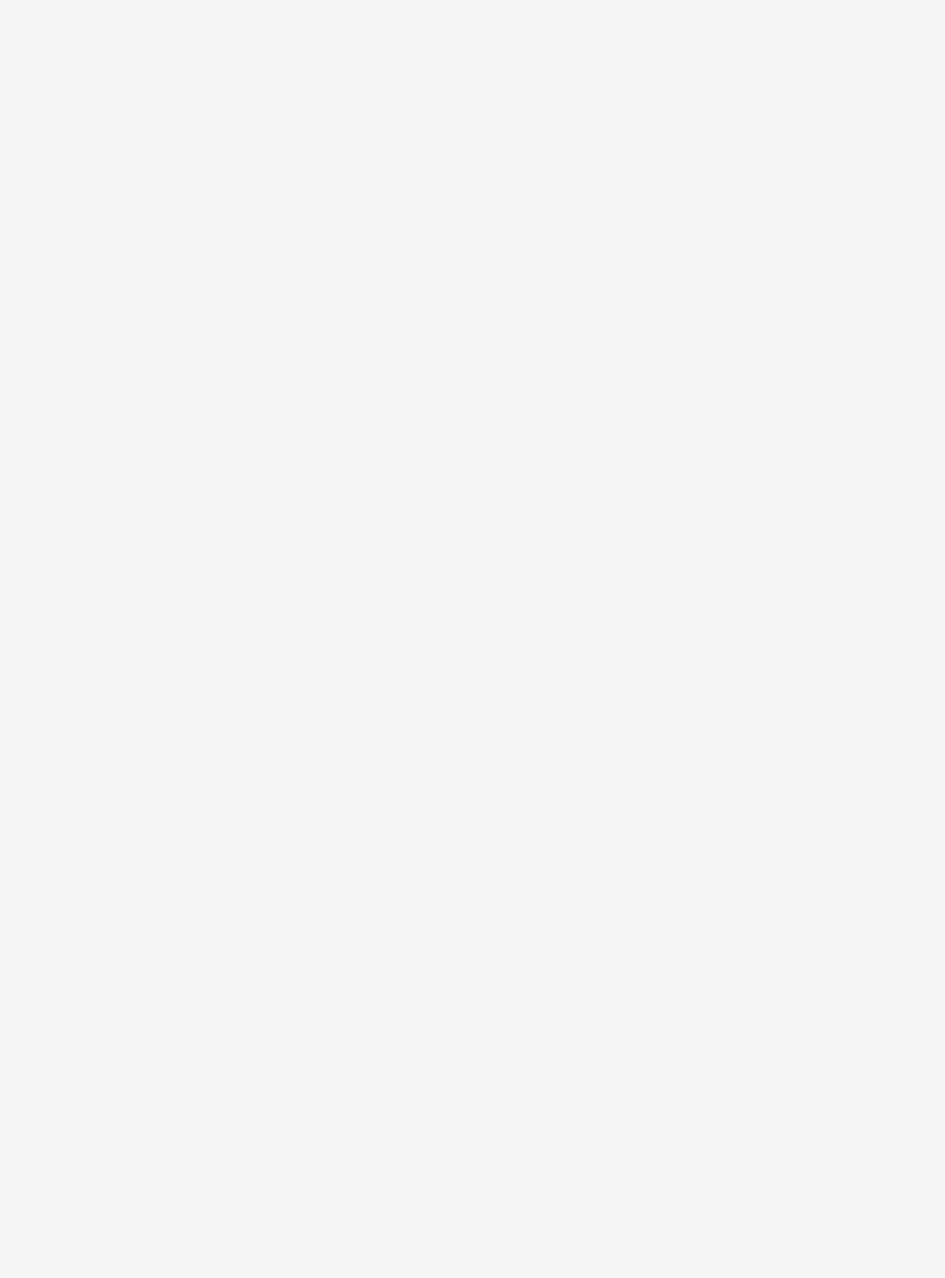
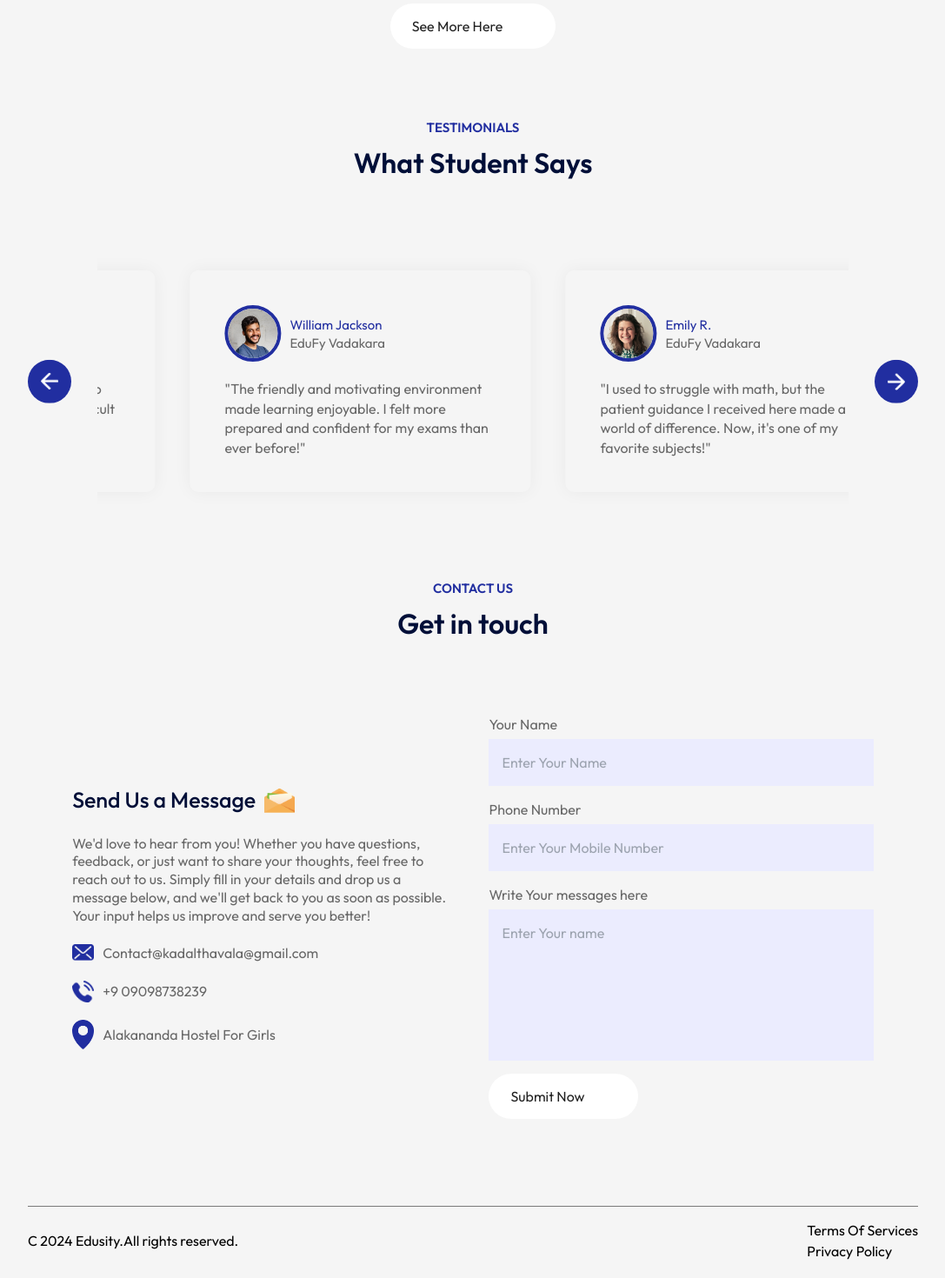
Before and after one commit to Dhaliyanoushad/Educational-Site, a React (Vite) app: page / in a window 1280 px wide. Shown: the part 2500-3970 px from the top of the page at 87% size, without its empty margins (96-1183 px from the left). Before the commit the page ends 2147 px from the top, so only its background shows below. Built offline with nearby package versions, Linux system fonts and the light colour scheme.

Commit message:
Blah Blah

```diff
--- a/index.html
+++ b/index.html
@@ -3,7 +3,8 @@
   <head>
     <meta charset="UTF-8" />
     <meta name="viewport" content="width=device-width, initial-scale=1.0" />
-    <title>Edufy-Learn Better</title>
+    <link rel="shortcut icon" href="logo.png" />
+    <title>Edusity-Learn Better</title>
   </head>
   <body>
     <div id="root"></div>
--- a/package.json
+++ b/package.json
@@ -11,7 +11,8 @@
   },
   "dependencies": {
     "react": "^18.3.1",
-    "react-dom": "^18.3.1"
+    "react-dom": "^18.3.1",
+    "react-scroll": "^1.9.0"
   },
   "devDependencies": {
     "@eslint/js": "^9.11.1",
--- a/src/App.jsx
+++ b/src/App.jsx
@@ -4,6 +4,10 @@ import Hero from "./components/Hero/Hero";
 import Programs from "./components/Programs/Programs";
 import Title from "./components/Title/Title";
 import About from "./components/About/About";
+import Campus from "./components/Campus/Campus";
+import Testi from "./components/Testimonials/Testi";
+import Contact from "./components/Contact/Contact";
+import Footer from "./components/Footer/Footer";
 
 const App = () => {
   return (
@@ -15,6 +19,12 @@ const App = () => {
         <Programs />
         <About />
         <Title subtitle="Gallery" title="Campus Photos" />
+        <Campus />
+        <Title subtitle="Testimonials" title="What Student Says" />
+        <Testi />
+        <Title subtitle="Contact Us" title="Get in touch" />
+        <Contact />
+        <Footer />
       </div>
     </div>
   );
```
Also changed, not shown: logo.png (added), 1 other file (tests, documents, lock files or other folders).
